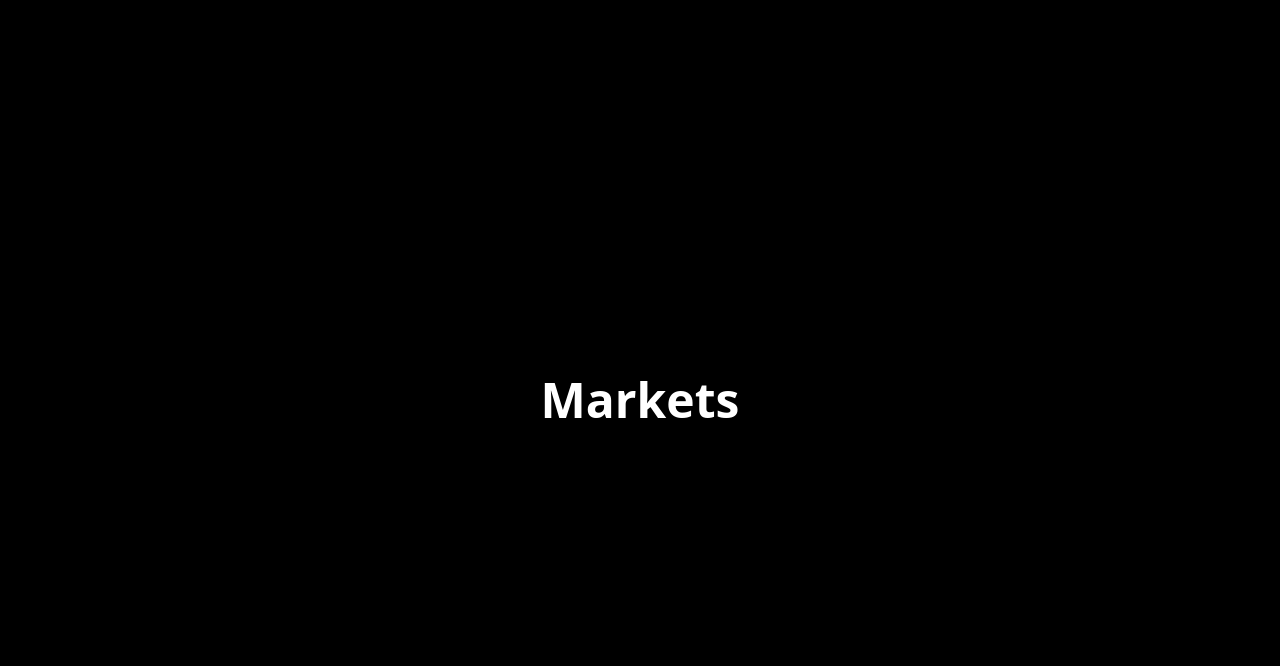
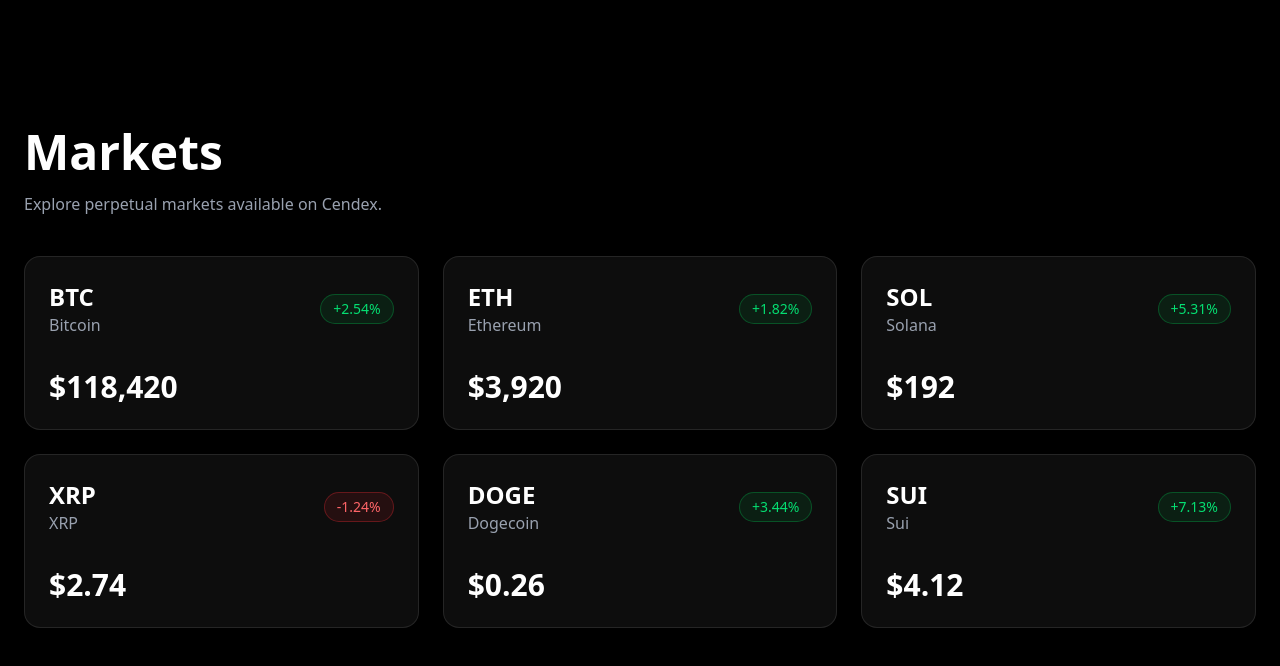
Before and after one commit to ojimusk/Cendex, a Next.js app: page /markets in a window 1280 px wide. Shown: the top 666 px of the page. Built offline with nearby package versions, Linux system fonts and the light colour scheme.

Commit message:
Refactor MarketsPage to enhance UI and data display
Updated the MarketsPage component to display market data with improved layout and styling.

```diff
--- a/app/markets/page.tsx
+++ b/app/markets/page.tsx
@@ -1,7 +1,93 @@
+import Badge from "@/components/Badge";
+import Card from "@/components/Card";
+
+const markets = [
+  {
+    symbol: "BTC",
+    name: "Bitcoin",
+    price: "$118,420",
+    change: "+2.54%",
+  },
+  {
+    symbol: "ETH",
+    name: "Ethereum",
+    price: "$3,920",
+    change: "+1.82%",
+  },
+  {
+    symbol: "SOL",
+    name: "Solana",
+    price: "$192",
+    change: "+5.31%",
+  },
+  {
+    symbol: "XRP",
+    name: "XRP",
+    price: "$2.74",
+    change: "-1.24%",
+  },
+  {
+    symbol: "DOGE",
+    name: "Dogecoin",
+    price: "$0.26",
+    change: "+3.44%",
+  },
+  {
+    symbol: "SUI",
+    name: "Sui",
+    price: "$4.12",
+    change: "+7.13%",
+  },
+];
+
 export default function MarketsPage() {
   return (
-    <main className="min-h-screen bg-black text-white flex items-center justify-center">
-      <h1 className="text-5xl font-bold">Markets</h1>
+    <main className="min-h-screen bg-black px-6 py-32 text-white">
+      <div className="mx-auto max-w-7xl">
+
+        <h1 className="text-5xl font-bold">
+          Markets
+        </h1>
+
+        <p className="mt-4 text-gray-400">
+          Explore perpetual markets available on Cendex.
+        </p>
+
+        <div className="mt-10 grid gap-6 md:grid-cols-2 lg:grid-cols-3">
+          {markets.map((market) => (
+            <Card key={market.symbol}>
+              <div className="flex items-center justify-between">
+
+                <div>
+                  <h2 className="text-2xl font-bold">
+                    {market.symbol}
+                  </h2>
+
+                  <p className="text-gray-400">
+                    {market.name}
+                  </p>
+                </div>
+
+                <Badge
+                  variant={
+                    market.change.startsWith("-")
+                      ? "red"
+                      : "green"
+                  }
+                >
+                  {market.change}
+                </Badge>
+
+              </div>
+
+              <div className="mt-8 text-3xl font-bold">
+                {market.price}
+              </div>
+            </Card>
+          ))}
+        </div>
+
+      </div>
     </main>
   );
 }
```
